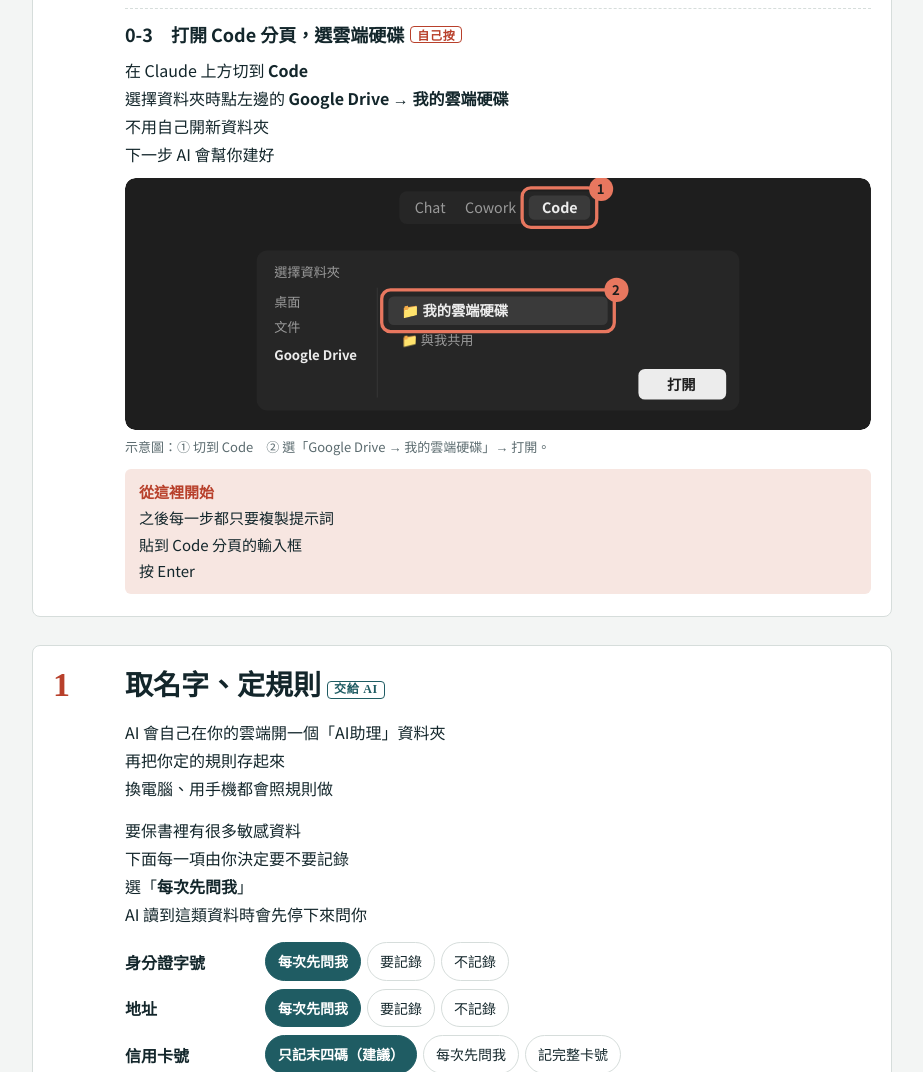
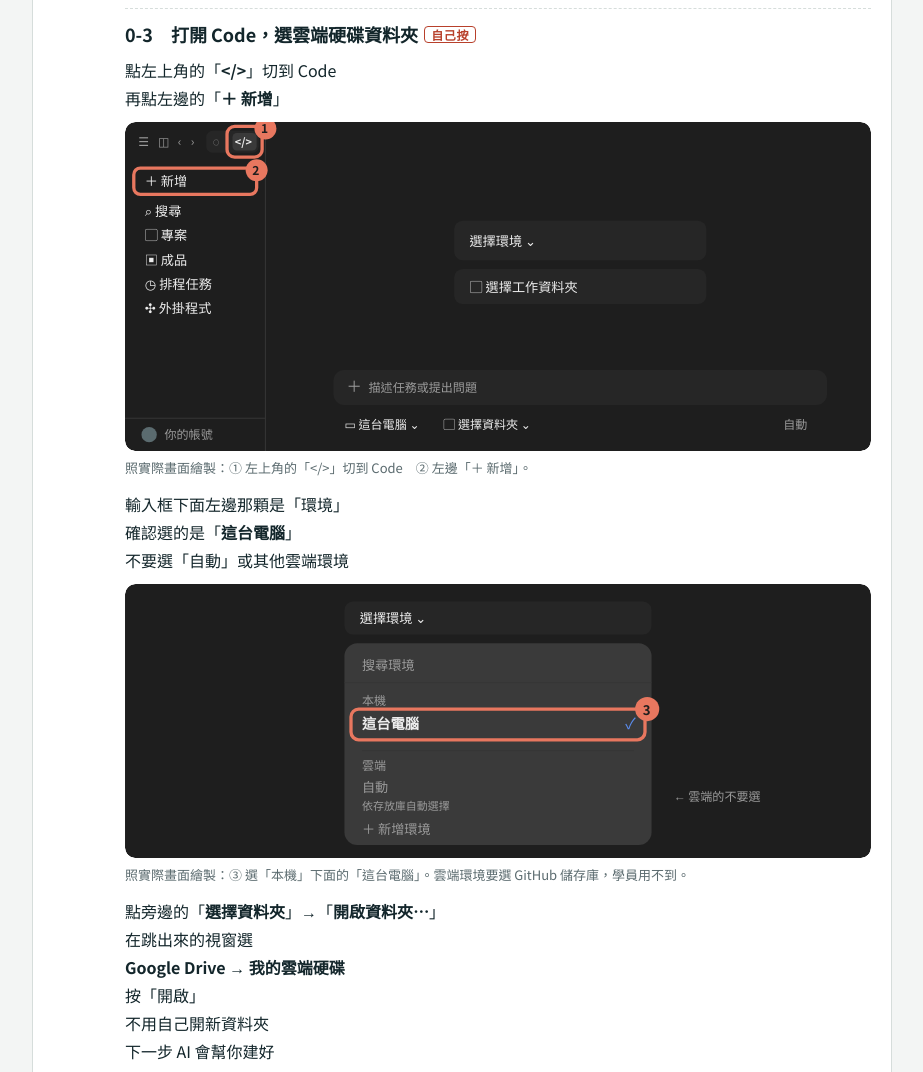
Before and after one commit to yoyifinance/ai-classroom, a plain HTML site: page crm/index.html in a window 1280 px wide. Shown: the part 4420-5492 px from the top of the page, without its empty margins (178-1101 px from the left). Drawn offline with Linux system fonts and the light colour scheme.

Commit message:
客戶紀錄說明書：0-3 照實際畫面重畫（切到 Code、新增、環境選這台電腦、開啟雲端硬碟資料夾）
Co-Authored-By: Claude Opus 5.5 <noreply@anthropic.com>
Claude-Session: https://claude.ai/code/session_011Y1yTYS1F2tT5JGwPSMjN6

```diff
--- a/crm/index.html
+++ b/crm/index.html
@@ -410,37 +410,105 @@ footer{font-size:14px;color:var(--muted);border-top:1px solid var(--line);paddin
     </div>
 
     <div class="sub">
-      <h3>0-3　打開 Code 分頁，選雲端硬碟<span class="self">自己按</span></h3>
-      <p>在 Claude 上方切到 <b>Code</b><br>選擇資料夾時點左邊的 <b>Google Drive → 我的雲端硬碟</b><br>不用自己開新資料夾<br>下一步 AI 會幫你建好</p>
+      <h3>0-3　打開 Code，選雲端硬碟資料夾<span class="self">自己按</span></h3>
+      <p>點左上角的「<b>&lt;/&gt;</b>」切到 Code<br>再點左邊的「<b>＋ 新增</b>」</p>
       <figure>
         <div class="mk">
-        <svg viewBox="0 0 680 230" role="img" aria-label="在 Code 分頁選擇我的雲端硬碟">
-          <rect class="mk-bg" x="0" y="0" width="680" height="230" rx="10"/>
-          <rect class="mk-panel" x="250" y="12" width="180" height="30" rx="7"/>
-          <text class="mk-d" x="264" y="32" font-size="13">Chat</text>
-          <text class="mk-d" x="310" y="32" font-size="13">Cowork</text>
-          <rect class="mk-sel" x="368" y="16" width="56" height="22" rx="5"/>
-          <text class="mk-t" x="380" y="32" font-size="13" font-weight="700">Code</text>
-          <rect class="mk-ring" x="362" y="9" width="68" height="36" rx="8"/>
-          <circle class="mk-dot" cx="434" cy="10" r="11"/><text class="mk-dott" x="430" y="15" font-size="12">1</text>
-          <rect class="mk-panel" x="120" y="66" width="440" height="146" rx="10"/>
-          <text class="mk-d" x="136" y="90" font-size="12">選擇資料夾</text>
-          <line class="mk-line" x1="230" y1="100" x2="230" y2="200"/>
-          <text class="mk-d" x="136" y="118" font-size="12">桌面</text>
-          <text class="mk-d" x="136" y="140" font-size="12">文件</text>
-          <text class="mk-t" x="136" y="166" font-size="12" font-weight="700">Google Drive</text>
-          <rect class="mk-sel" x="240" y="108" width="200" height="26" rx="5"/>
-          <text class="mk-t" x="252" y="126" font-size="13" font-weight="700">📁 我的雲端硬碟</text>
-          <text class="mk-d" x="252" y="152" font-size="12">📁 與我共用</text>
-          <rect class="mk-ring" x="234" y="102" width="212" height="38" rx="8"/>
-          <circle class="mk-dot" cx="448" cy="102" r="11"/><text class="mk-dott" x="444" y="107" font-size="12">2</text>
-          <rect class="mk-btn" x="468" y="174" width="80" height="28" rx="6"/>
-          <text class="mk-btnt" x="494" y="193" font-size="13">打開</text>
+        <svg viewBox="0 0 680 300" role="img" aria-label="左上角切到 Code，再點左邊的新增">
+          <rect class="mk-bg" x="0" y="0" width="680" height="300" rx="10"/>
+          <line class="mk-line" x1="128" y1="0" x2="128" y2="300"/>
+          <g class="mk-d" font-size="11"><text x="12" y="22">☰</text><text x="30" y="22">◫</text><text x="48" y="22">‹</text><text x="60" y="22">›</text></g>
+          <rect class="mk-panel" x="74" y="8" width="48" height="20" rx="6"/>
+          <text class="mk-d" x="80" y="22" font-size="11">◌</text>
+          <rect class="mk-sel" x="98" y="10" width="22" height="16" rx="4"/>
+          <text class="mk-t" x="100" y="22" font-size="10" font-weight="700">&lt;/&gt;</text>
+          <rect class="mk-ring" x="93" y="4" width="32" height="28" rx="7"/>
+          <circle class="mk-dot" cx="128" cy="6" r="10"/><text class="mk-dott" x="124" y="10" font-size="11">1</text>
+          <text class="mk-t" x="18" y="58" font-size="12">＋ 新增</text>
+          <rect class="mk-ring" x="8" y="42" width="112" height="24" rx="6"/>
+          <circle class="mk-dot" cx="120" cy="44" r="10"/><text class="mk-dott" x="116" y="48" font-size="11">2</text>
+          <g class="mk-t" font-size="12"><text x="18" y="86">⌕ 搜尋</text><text x="18" y="108">▢ 專案</text><text x="18" y="130">▣ 成品</text><text x="18" y="152">◷ 排程任務</text><text x="18" y="174">✣ 外掛程式</text></g>
+          <line class="mk-line" x1="0" y1="270" x2="128" y2="270"/>
+          <circle cx="22" cy="285" r="7" fill="#5B6B6F"/>
+          <text class="mk-d" x="36" y="289" font-size="11">你的帳號</text>
+
+          <rect class="mk-panel" x="300" y="90" width="230" height="36" rx="8"/>
+          <text class="mk-t" x="314" y="113" font-size="12">選擇環境 ⌄</text>
+          <rect class="mk-panel" x="300" y="134" width="230" height="32" rx="8"/>
+          <text class="mk-t" x="314" y="155" font-size="12">▢ 選擇工作資料夾</text>
+          <rect class="mk-panel" x="190" y="226" width="450" height="32" rx="10"/>
+          <text class="mk-d" x="202" y="246" font-size="14">＋</text>
+          <text class="mk-d" x="222" y="246" font-size="11">描述任務或提出問題</text>
+          <text class="mk-t" x="200" y="280" font-size="11">▭ 這台電腦 ⌄</text>
+          <text class="mk-t" x="290" y="280" font-size="11">▢ 選擇資料夾 ⌄</text>
+          <text class="mk-d" x="600" y="280" font-size="11">自動</text>
         </svg>
         </div>
-        <figcaption>示意圖：① 切到 Code　② 選「Google Drive → 我的雲端硬碟」→ 打開。</figcaption>
+        <figcaption>照實際畫面繪製：① 左上角的「&lt;/&gt;」切到 Code　② 左邊「＋ 新增」。</figcaption>
       </figure>
-      <p class="tip"><b>從這裡開始</b><br>之後每一步都只要複製提示詞<br>貼到 Code 分頁的輸入框<br>按 Enter</p>
+
+      <p>輸入框下面左邊那顆是「環境」<br>確認選的是「<b>這台電腦</b>」<br>不要選「自動」或其他雲端環境</p>
+      <figure>
+        <div class="mk">
+        <svg viewBox="0 0 680 250" role="img" aria-label="環境選單：選本機的這台電腦">
+          <rect class="mk-bg" x="0" y="0" width="680" height="250" rx="10"/>
+          <rect class="mk-panel" x="200" y="16" width="280" height="30" rx="8"/>
+          <text class="mk-t" x="214" y="36" font-size="12">選擇環境 ⌄</text>
+          <rect class="mk-sel" x="200" y="54" width="280" height="184" rx="12"/>
+          <text class="mk-d" x="216" y="78" font-size="12">搜尋環境</text>
+          <line class="mk-line" x1="200" y1="90" x2="480" y2="90"/>
+          <text class="mk-d" x="216" y="110" font-size="11">本機</text>
+          <text class="mk-t" x="216" y="132" font-size="13" font-weight="700">這台電腦</text>
+          <text x="456" y="132" font-size="14" fill="#5B8DEF">✓</text>
+          <rect class="mk-ring" x="206" y="114" width="268" height="28" rx="7"/>
+          <circle class="mk-dot" cx="476" cy="114" r="11"/><text class="mk-dott" x="472" y="119" font-size="12">3</text>
+          <line class="mk-line" x1="216" y1="152" x2="464" y2="152"/>
+          <text class="mk-d" x="216" y="170" font-size="11">雲端</text>
+          <text class="mk-d" x="216" y="190" font-size="12">自動</text>
+          <text class="mk-d" x="216" y="206" font-size="10">依存放庫自動選擇</text>
+          <text class="mk-d" x="216" y="228" font-size="12">＋ 新增環境</text>
+          <text class="mk-d" x="500" y="198" font-size="11">← 雲端的不要選</text>
+        </svg>
+        </div>
+        <figcaption>照實際畫面繪製：③ 選「本機」下面的「這台電腦」。雲端環境要選 GitHub 儲存庫，學員用不到。</figcaption>
+      </figure>
+
+      <p>點旁邊的「<b>選擇資料夾</b>」→「<b>開啟資料夾⋯</b>」<br>在跳出來的視窗選<br><b>Google Drive → 我的雲端硬碟</b><br>按「開啟」<br>不用自己開新資料夾<br>下一步 AI 會幫你建好</p>
+      <figure>
+        <div class="mk">
+        <svg viewBox="0 0 680 300" role="img" aria-label="選擇資料夾，開啟資料夾，選 Google Drive 的我的雲端硬碟">
+          <rect class="mk-bg" x="0" y="0" width="680" height="300" rx="10"/>
+          <rect class="mk-sel" x="20" y="20" width="200" height="104" rx="10"/>
+          <text class="mk-t" x="36" y="44" font-size="12" font-weight="700">無資料夾</text>
+          <text x="196" y="44" font-size="13" fill="#5B8DEF">✓</text>
+          <line class="mk-line" x1="32" y1="58" x2="208" y2="58"/>
+          <text class="mk-t" x="36" y="84" font-size="12" font-weight="700">開啟資料夾⋯</text>
+          <rect class="mk-ring" x="26" y="66" width="188" height="28" rx="7"/>
+          <circle class="mk-dot" cx="216" cy="66" r="11"/><text class="mk-dott" x="212" y="71" font-size="12">4</text>
+          <rect class="mk-panel" x="20" y="132" width="300" height="28" rx="8"/>
+          <text class="mk-t" x="32" y="151" font-size="11">▭ 這台電腦 ⌄</text>
+          <text class="mk-t" x="120" y="151" font-size="11">▢ 選擇資料夾 ⌄</text>
+
+          <rect class="mk-panel" x="250" y="60" width="410" height="220" rx="10"/>
+          <text class="mk-d" x="266" y="84" font-size="12">開啟資料夾</text>
+          <line class="mk-line" x1="370" y1="96" x2="370" y2="264"/>
+          <text class="mk-d" x="266" y="116" font-size="12">桌面</text>
+          <text class="mk-d" x="266" y="140" font-size="12">文件</text>
+          <text class="mk-d" x="266" y="164" font-size="12">下載</text>
+          <text class="mk-t" x="266" y="194" font-size="12" font-weight="700">Google Drive</text>
+          <rect class="mk-sel" x="380" y="104" width="200" height="26" rx="5"/>
+          <text class="mk-t" x="392" y="122" font-size="13" font-weight="700">▢ 我的雲端硬碟</text>
+          <text class="mk-d" x="392" y="150" font-size="12">▢ 與我共用</text>
+          <rect class="mk-ring" x="374" y="98" width="212" height="38" rx="8"/>
+          <circle class="mk-dot" cx="588" cy="98" r="11"/><text class="mk-dott" x="584" y="103" font-size="12">5</text>
+          <rect class="mk-btn" x="566" y="238" width="80" height="28" rx="6"/>
+          <text class="mk-btnt" x="592" y="257" font-size="13">開啟</text>
+        </svg>
+        </div>
+        <figcaption>左邊照實際畫面繪製，右邊是示意圖：④「選擇資料夾 → 開啟資料夾⋯」　⑤ 選「Google Drive → 我的雲端硬碟」→ 開啟。Windows 的 Google Drive 通常在「本機」裡，名稱像「Google Drive (G:)」。</figcaption>
+      </figure>
+      <p class="small muted">選好之後<br>輸入框下面會顯示「這台電腦」和「我的雲端硬碟」<br>這樣就對了</p>
+      <p class="tip"><b>從這裡開始</b><br>之後每一步都只要複製提示詞<br>貼到 Code 的輸入框<br>按 Enter</p>
     </div>
   </div>
 </section>
```
Also changed, not shown: 1 other file.
